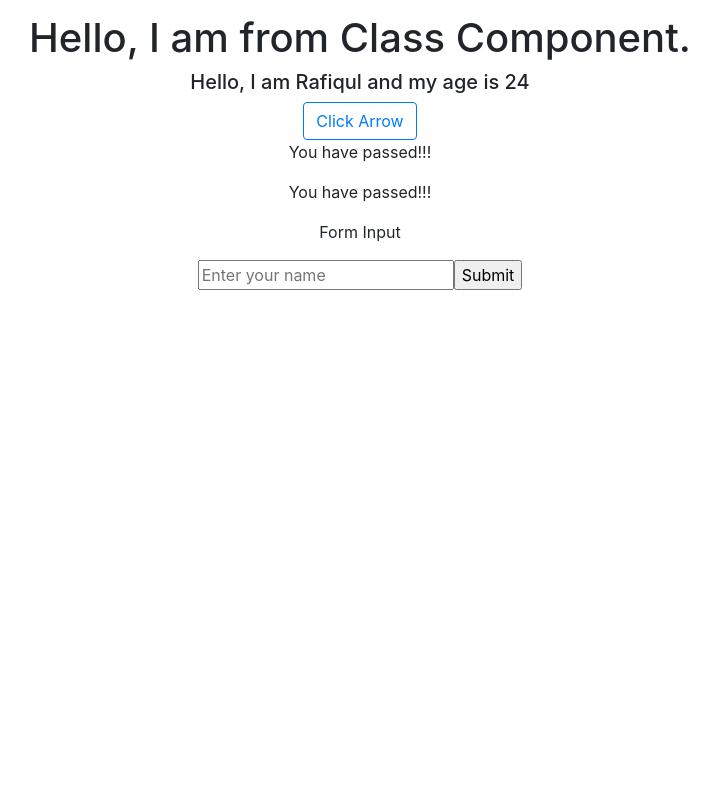
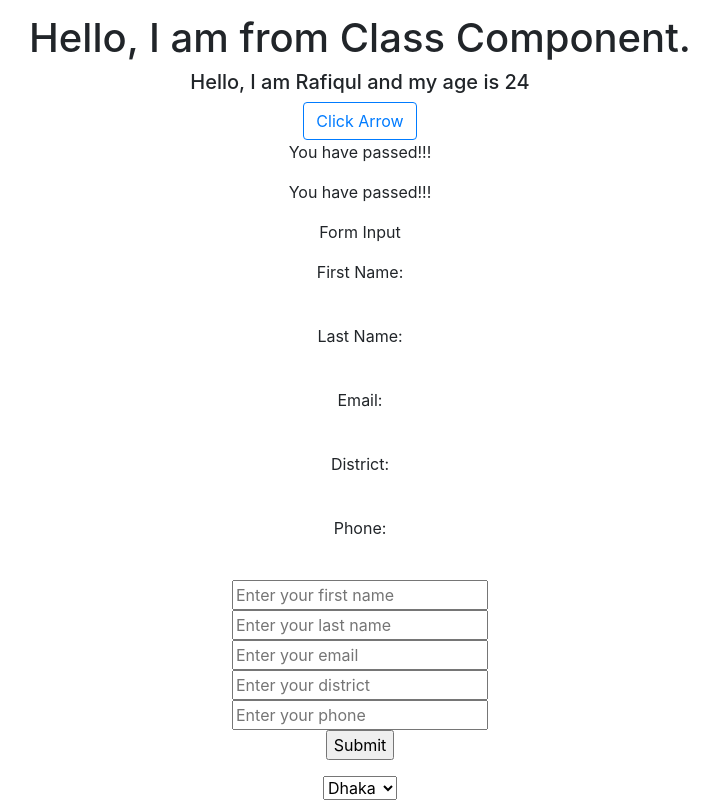
Before and after one commit to pustian-rafiq/react-practice, a React (Create React App) app: page / in a window 1280 px wide. Shown: the part 214-1014 px from the top of the page, without its empty margins (280-999 px from the left). Before the commit the page ends 800 px from the top, so only its background shows below. Built offline with nearby package versions, Linux system fonts and the light colour scheme.

Commit message:
Select value

```diff
--- a/src/App.js
+++ b/src/App.js
@@ -10,6 +10,7 @@ import Condition from './components/Condition'
 import VariableElement from './components/VariableElement'
 // import ReactDom from './components/ReactDom'
 import Form from './components/Form'
+import Select from './components/Select'
 function App() {
   return (
     <div className="App">
@@ -23,6 +24,7 @@ function App() {
         <VariableElement></VariableElement>
         {/* <ReactDom></ReactDom> */}
         <Form></Form>
+        <Select></Select>
     </div>
   );
 }
--- a/src/components/Form.js
+++ b/src/components/Form.js
@@ -5,22 +5,47 @@ import React, { Component } from 'react'
     constructor(){
         super()
         this.state ={
-            name : " ",
+            fname : " ",
+            lname : " ",
+            emial : " ",
+            distirct : " ",
+            phn : " ",
         }
     }
     onChangeHandler=(event)=>{
-        var newName = event.target.value;
-        this.setState({name: newName});
+        var inputName = event.target.name;
+        var inputValue = event.target.value;
+        this.setState({[inputName]: inputValue});
+
+
+        if(inputName === "fname"){
+            var fname = /^[a-zA-Z-' ]*$/;
+            if(!fname.test(inputValue)){
+                 this.setState({fname: "First Name is not valid"});
+            }
+
+        }
     }
-
+    submitHandler=()=>{
+        alert(this.state.fname);
+    }
 
     render() {
         return (
             <div>
-                <form>
+                <form onSubmit={this.submitHandler}>
                     <p>Form Input</p>
-                    <p>{this.state.name}</p>
-                    <input type="text" onChange={this.onChangeHandler} placeholder="Enter your name"/>
+                    <p>First Name: {this.state.fname}</p><br></br>
+                    <p>Last Name: {this.state.lname}</p><br></br>
+                    <p>Email: {this.state.email}</p><br></br>
+                    <p>District: {this.state.district}</p><br></br>
+                    <p>Phone: {this.state.phn}</p><br></br>
+
+                    <input name="fname" type="text" onChange={this.onChangeHandler} placeholder="Enter your first name"/><br></br>
+                    <input name="lname" type="text" onChange={this.onChangeHandler} placeholder="Enter your last name"/><br></br>
+                    <input name="email" type="email" onChange={this.onChangeHandler} placeholder="Enter your email"/><br></br>
+                    <input name="district" type="text" onChange={this.onChangeHandler} placeholder="Enter your district"/><br></br>
+                    <input name="phn" type="text" onChange={this.onChangeHandler} placeholder="Enter your phone"/><br></br>
                     <input type="submit"/>
                 </form>
 
--- /dev/null
+++ b/src/components/Select.js
@@ -0,0 +1,31 @@
+import React, { Component } from 'react';
+
+class Select extends Component {
+
+    constructor(){
+        super()
+        this.state = {
+            show: " ",
+            auto: " "
+        }
+    }
+    onChangeHandler=(event)=>{
+        var selectedValue = event.target.value;
+        this.setState({show:selectedValue, auto: selectedValue})
+    }
+    render() {
+        return (
+            <div>
+                <p>{this.state.show}</p>
+                <select onChange={this.onChangeHandler} value={this.state.auto}>
+                    <option>Dhaka</option>
+                    <option>Khulna</option>
+                    <option>Barisal</option>
+                    <option>Sylhet</option>
+                </select>
+            </div>
+        );
+    }
+}
+
+export default Select;
```
